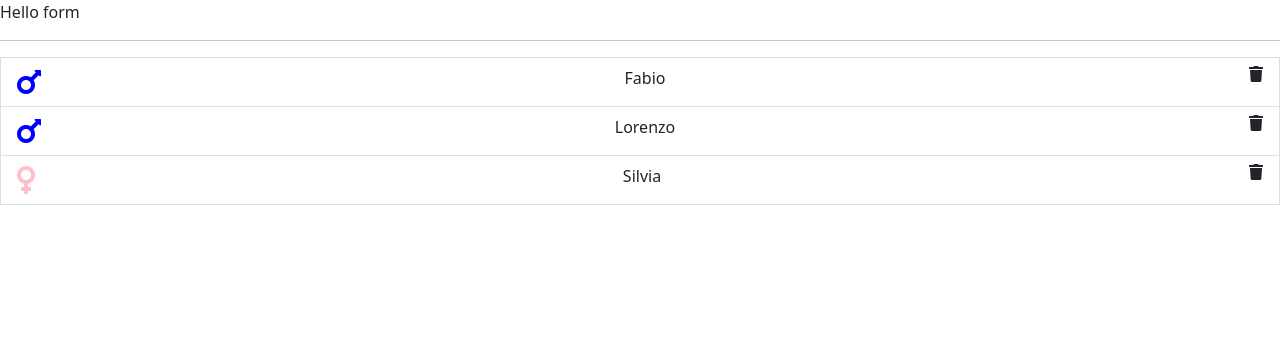
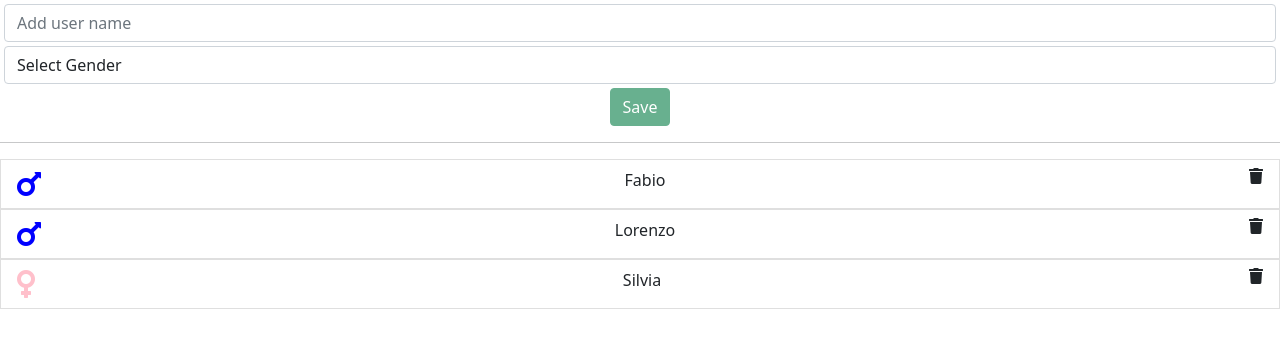
Before and after one commit to andreaminolfi/Academy-modulo-2-esercizio-component-based, an Angular app: page / in a window 1280 px wide. Shown: the top 348 px of the page. Built offline with nearby package versions, Linux system fonts and the light colour scheme.

Commit message:
5 files modified, 1 added

```diff
--- a/src/app/app.component.html
+++ b/src/app/app.component.html
@@ -1,3 +1,3 @@
-<app-user-form></app-user-form>
+<app-user-form (save)="addHandler($event)"></app-user-form>
 <hr />
-<app-user-list [items]="users"></app-user-list>
+<app-user-list [items]="users" (delete)="deleteHandler($event)"></app-user-list>
--- a/src/app/app.component.ts
+++ b/src/app/app.component.ts
@@ -12,4 +12,17 @@ export class AppComponent {
     { id: 2, label: 'Lorenzo', gender: 'M', age: 37 },
     { id: 3, label: 'Silvia', gender: 'F', age: 70 },
   ];
+
+  deleteHandler(user: User) {
+    const indexToRemove = this.users.findIndex((u) => u.id === user.id);
+    this.users.splice(indexToRemove, 1);
+  }
+
+  addHandler(user: User) {
+    const newUser = {
+      id: Date.now,
+      ...user,
+    };
+    this.users.push(newUser);
+  }
 }
--- a/src/app/app.module.ts
+++ b/src/app/app.module.ts
@@ -6,6 +6,7 @@ import { AppComponent } from './app.component';
 import { HelloComponent } from './hello.component';
 import { UserListComponent } from './components/user-list.component';
 import { UserFormComponent } from './components/user-form.component';
+import { UserListItemComponent } from './components/user-list-item.component';
 
 @NgModule({
   imports: [BrowserModule, FormsModule],
@@ -14,6 +15,7 @@ import { UserFormComponent } from './components/user-form.component';
     HelloComponent,
     UserListComponent,
     UserFormComponent,
+    UserListItemComponent,
   ],
   bootstrap: [AppComponent],
 })
--- a/src/app/components/user-form.component.ts
+++ b/src/app/components/user-form.component.ts
@@ -1,7 +1,44 @@
-import { Component } from '@angular/core';
+import { Component, EventEmitter, Output } from '@angular/core';
+import { NgForm } from '@angular/forms';
+import { User } from '../model/user';
 
 @Component({
-  selector: `app-user-form`,
-  template: `Hello form`,
+  selector: 'app-user-form',
+  template: `
+    <div
+      class="panel m-1 text-center"
+      [ngClass]="{
+        male: f.value.gender === 'M',
+        female: f.value.gender === 'F'
+      }"
+    >
+      <form #f="ngForm" (submit)="saveHandler(f)">
+        <input
+          type="text"
+          [ngModel]
+          name="label"
+          #inputLabel
+          placeholder="Add user name"
+          class="form-control mb-1"
+          required
+        />
+
+        <select [ngModel] name="gender" class="form-control  mb-1" required>
+          <option [value]="null">Select Gender</option>
+          <option value="M">M</option>
+          <option value="F">F</option>
+        </select>
+
+        <button class="btn btn-success" [disabled]="f.invalid">Save</button>
+      </form>
+    </div>
+  `
 })
-export class UserFormComponent {}
+export class UserFormComponent {
+  @Output() save = new EventEmitter<User>();
+
+  saveHandler(form: NgForm) {
+    this.save.emit(form.value);
+    form.reset();
+  }
+}
--- /dev/null
+++ b/src/app/components/user-list-item.component.ts
@@ -0,0 +1,18 @@
+import { Component, EventEmitter, Input, Output } from '@angular/core';
+import { User } from '../model/user';
+
+@Component({
+  selector: 'app-user-list-item',
+  template: `
+    <div class="list-group-item d-flex justify-content-between">
+      <i class="fa fa-2x" [ngClass]="{ 'fa-mars' : item.gender === 'M', 'fa-venus': item.gender === 'F' }" [style.color]="item.gender === 'M' ? 'blue': 'pink'">
+      </i>
+      {{item.label}}
+      <i class="fa fa-trash" (click)="delete.emit(item)"></i>
+    </div>
+  `,
+})
+export class UserListItemComponent {
+  @Input() item: User = null;
+  @Output() delete = new EventEmitter<User>();
+}
--- a/src/app/components/user-list.component.ts
+++ b/src/app/components/user-list.component.ts
@@ -4,12 +4,7 @@ import { User } from '../model/user';
 @Component({
   selector: 'app-user-list',
   template: `
-    <div *ngFor="let u of items" class="list-group-item d-flex justify-content-between">
-      <i class="fa fa-2x" [ngClass]="{ 'fa-mars' : u.gender === 'M', 'fa-venus': u.gender === 'F' }" [style.color]="u.gender === 'M' ? 'blue': 'pink'">
-      </i>
-      {{u.label}}
-      <i class="fa fa-trash" (click)="delete.emit(u)"></i>
-    </div>
+    <app-user-list-item *ngFor="let u of items" [item]="u"></app-user-list-item>
   `,
 })
 export class UserListComponent {
```
